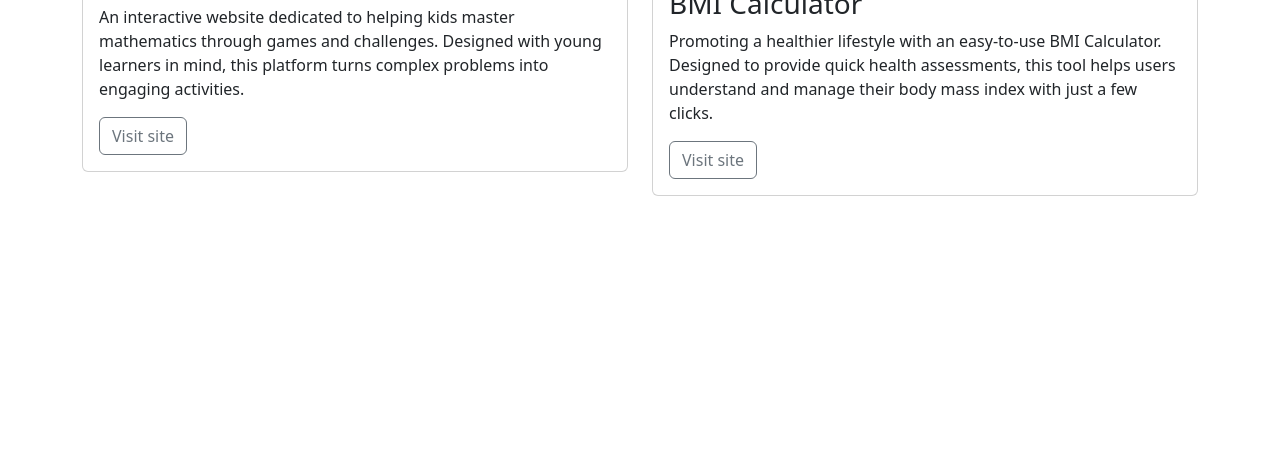
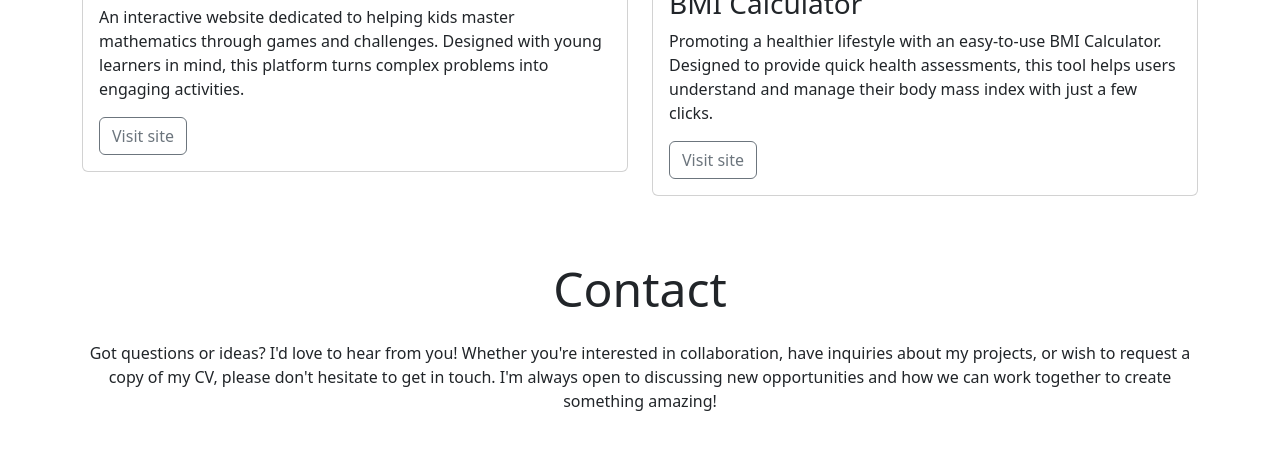
Before and after one commit to DavidClamp/bootstrap-test, a plain HTML site: page index.html in a window 1280 px wide. Shown: the part 1340-1793 px from the top of the page. Before the commit the page ends 1576 px from the top, so only its background shows below. Drawn offline with nearby package versions, Linux system fonts and the light colour scheme.

```diff
--- a/index.html
+++ b/index.html
@@ -13,7 +13,7 @@
 <body>
     <nav class="navbar navbar-expand-sm bg-body-tertiary">
         <div class="container">
-            <a class="navbar-brand" href="index.html">dcei Wong</a>
+            <a class="navbar-brand" href="index.html">Mei Wong</a>
             <button class="navbar-toggler" type="button" data-bs-toggle="collapse"
                 data-bs-target="#navbarSupportedContent" aria-controls="navbarSupportedContent" aria-expanded="false"
                 aria-label="Toggle navigation">
@@ -177,6 +177,25 @@
             </div>
         </section>
     </main>
+
+    <!-- Contact section -->
+    <footer id="contact" class="container">
+        <div class="row justify-content-center">
+            <div class="col-12 text-center my-4">
+                <h2 class="display-5">Contact</h2>
+                <p class="mt-4">Got questions or ideas? I'd love to hear from you! Whether you're
+                    interested in collaboration, have inquiries about my projects, or
+                    wish to request a copy of my CV, please don't hesitate to get in
+                    touch. I'm always open to discussing new opportunities and how we
+                    can work together to create something amazing!</p>
+            </div>
+            <div class="col-12 col-md-10 col-lg-8">
+                <!-- Add your form here -->
+
+            </div>
+        </div>
+    </footer>
+
     <!-- Bootstrap JS Script-->
     <script src="https://cdn.jsdelivr.net/npm/bootstrap@5.3.3/dist/js/bootstrap.bundle.min.js"
         integrity="sha384-YvpcrYf0tY3lHB60NNkmXc5s9fDVZLESaAA55NDzOxhy9GkcIdslK1eN7N6jIeHz"
```
